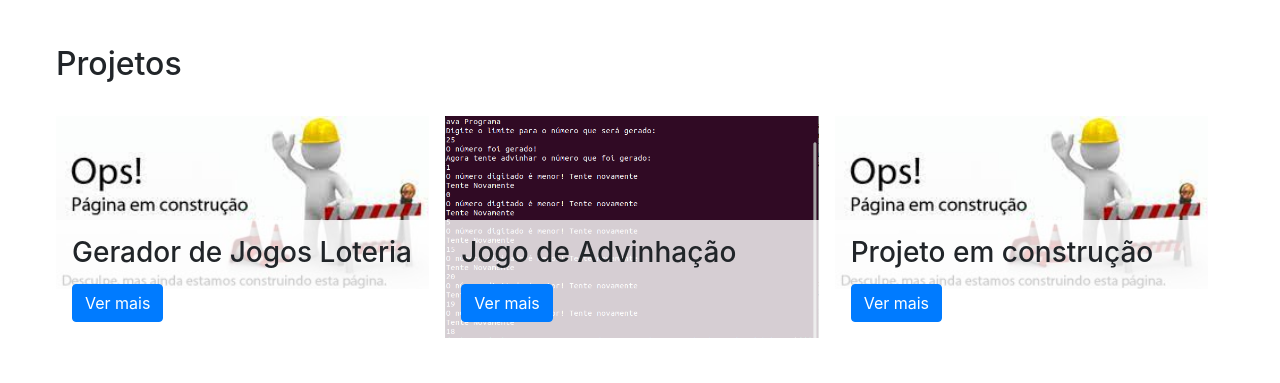
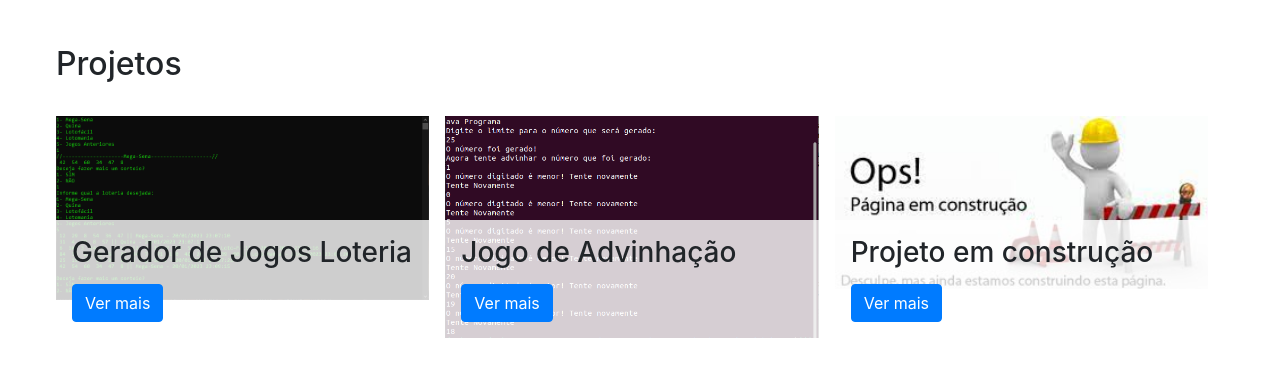
Before and after one commit to DaviLuisSantos/Portifolio_pagina, a plain HTML site: page index.html in a window 1280 px wide. Shown: the part 683-1066 px from the top of the page. Drawn offline with nearby package versions, Linux system fonts and the light colour scheme.

Commit message:
Atualizando

```diff
--- a/index.html
+++ b/index.html
@@ -61,7 +61,7 @@
 <h2>Projetos</h2>
 <div class="projects-container">
 <div class="project">
-      <img src="./src/img/construcao.jpeg" alt="captura de tela do gerado de números">
+      <img src="./src/img/projeto1.png" alt="captura de tela do gerado de números">
       <div class="project-info">
         <h3>Gerador de Jogos Loteria</h3>
         <button type="button" class="btn btn-primary" data-toggle="modal" data-target="#gerador-numero-modal">
@@ -136,7 +136,7 @@
         </button>
       </div>
       <div class="modal-body">
-        <img src="./src/img/construcao.jpeg" alt="captura de tela do gerador de loteria">
+        <img src="./src/img/projeto1.png" alt="captura de tela do gerador de loteria">
         <p>Um programa de geração de números aleatórios para loterias brasileiras, desenvolvido em C# usando a plataforma console. Ele permite que o usuário escolha a loteria desejada, faça quantos jogos quiser e garanta que os números gerados não sejam repetidos em um mesmo sorteio.</p>
         <h3>Características principais:</h3>
         <ul>
```
Also changed, not shown: src/img/projeto1.png (added).
